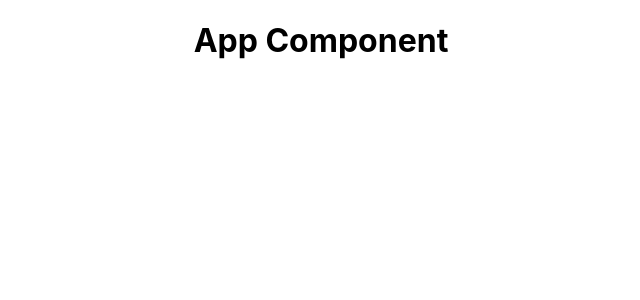
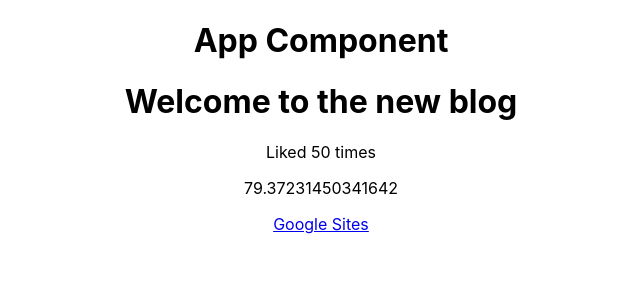
Before and after one commit to dhyseni20/dojo-blog, a React (Create React App) app: page / in a window 1280 px wide. Shown: the top 300 px of the page, without its empty margins (319-959 px from the left). Built offline with nearby package versions, Linux system fonts and the light colour scheme.

Commit message:
Lesson 4

```diff
--- a/src/App.js
+++ b/src/App.js
@@ -1,10 +1,17 @@
 import "./App.css";
 
 function App() {
+  const title = "Welcome to the new blog";
+  const likes = 50;
+  const link = "https://www.google.com";
   return (
     <div className="App">
       <div className="content">
         <h1> App Component</h1>
+        <h1> {title}</h1>
+        <p>Liked {likes} times </p>
+        <p>{Math.random() * 100}</p>
+        <a href={link}>Google Sites</a>
       </div>
     </div>
   );
```
